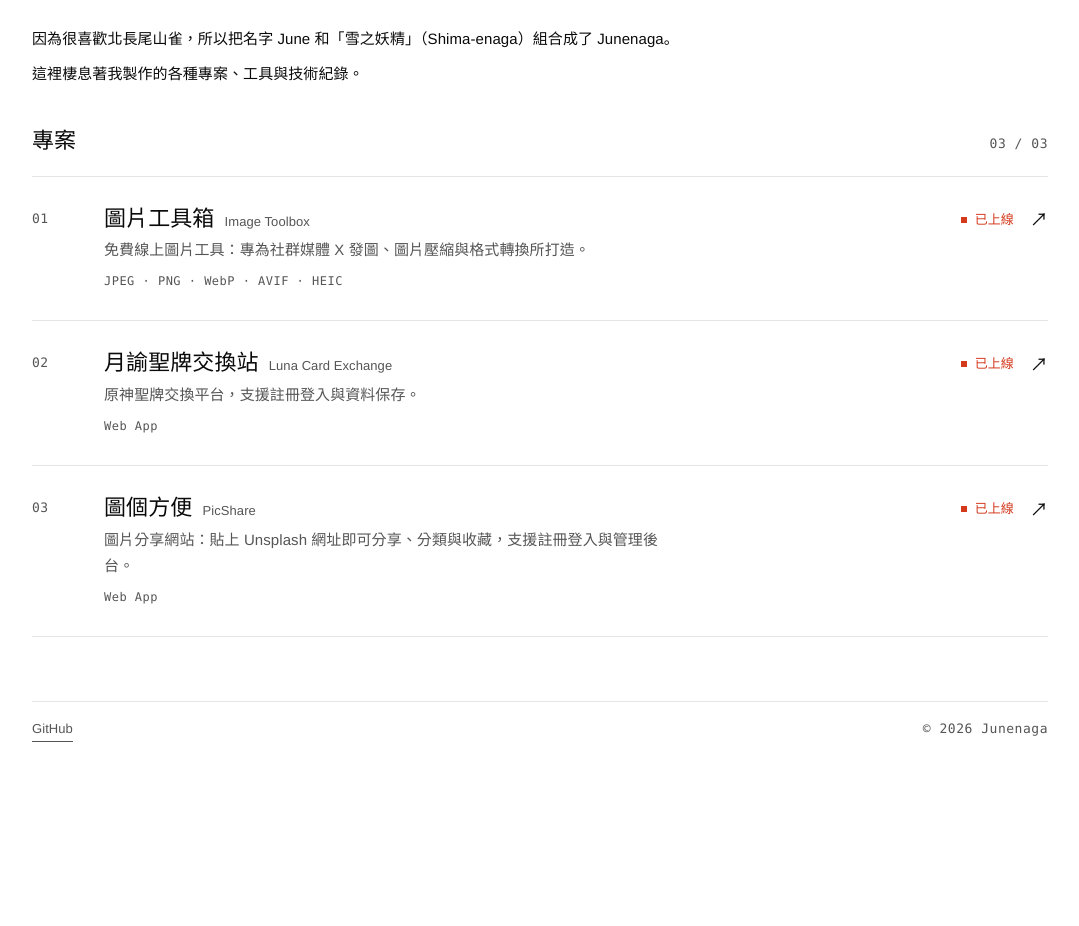
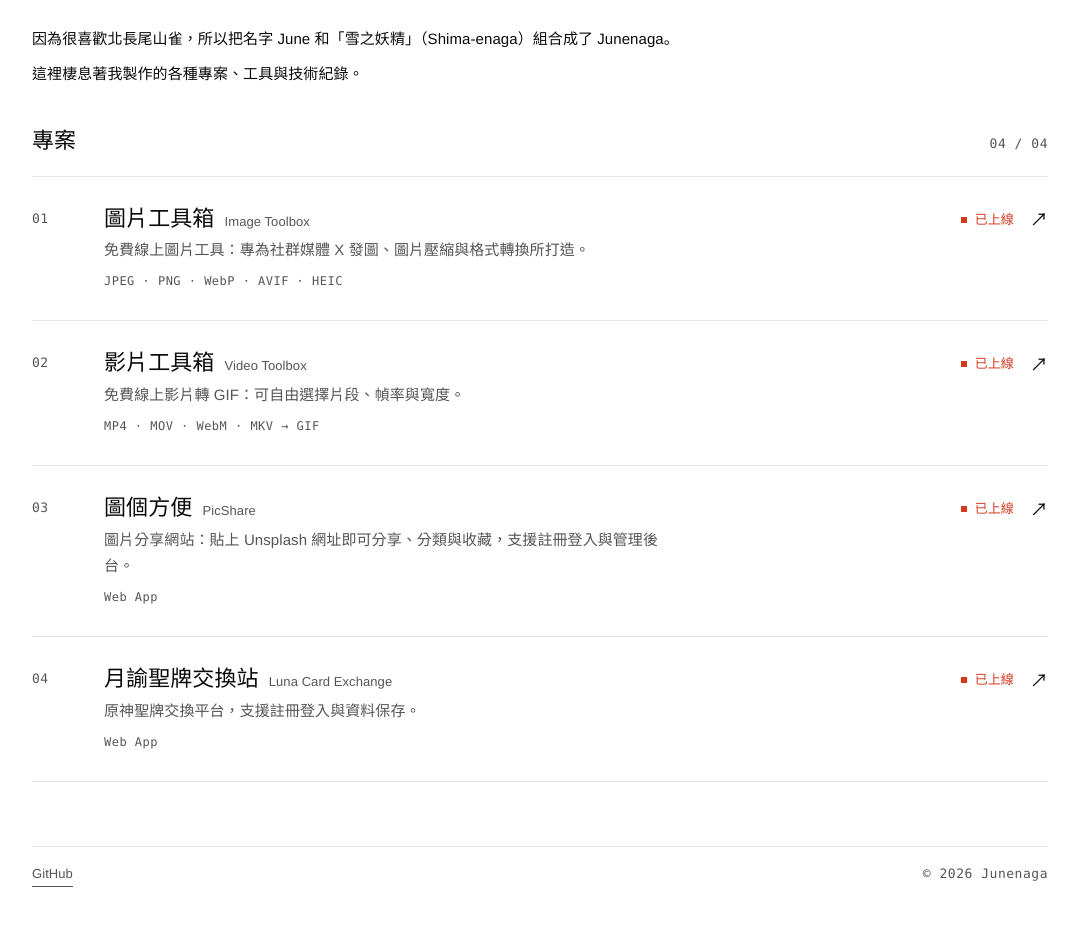
Before and after one commit to JuneChen1/junenaga-home, a plain HTML site: page public/index.html in a window 1280 px wide. Shown: the part 142-1068 px from the top of the page, without its empty margins (100-1179 px from the left). Before the commit the page ends 948 px from the top, so only its background shows below. Drawn offline with Linux system fonts and the light colour scheme.

Commit message:
feat(home): add Video Toolbox to project list

```diff
--- a/public/index.html
+++ b/public/index.html
@@ -6,14 +6,14 @@
     <title>Junenaga</title>
     <meta
       name="description"
-      content="Junenaga 的作品集：圖片工具箱、月諭聖牌交換站、圖個方便等個人製作的網站與工具。"
+      content="Junenaga 的作品集：圖片工具箱、影片工具箱、月諭聖牌交換站、圖個方便等個人製作的網站與工具。"
     />
     <link rel="canonical" href="https://junenaga.com/" />
     <meta property="og:type" content="website" />
     <meta property="og:title" content="Junenaga" />
     <meta
       property="og:description"
-      content="Junenaga 的作品集：圖片工具箱、月諭聖牌交換站、圖個方便等個人製作的網站與工具。"
+      content="Junenaga 的作品集：圖片工具箱、影片工具箱、月諭聖牌交換站、圖個方便等個人製作的網站與工具。"
     />
     <meta property="og:url" content="https://junenaga.com/" />
     <meta property="og:image" content="https://junenaga.com/android-chrome-512x512.png" />
@@ -45,7 +45,7 @@
       <section class="projects" aria-labelledby="projects">
         <div class="section-head">
           <h2 id="projects">專案</h2>
-          <span class="num count">03 / 03</span>
+          <span class="num count">04 / 04</span>
         </div>
 
         <ul class="list">
@@ -67,12 +67,14 @@
           </li>
 
           <li>
-            <a class="row" href="https://lunacard.junenaga.com/">
+            <a class="row" href="https://videotools.junenaga.com/">
               <span class="idx num">02</span>
               <span class="body">
-                <span class="name">月諭聖牌交換站 <small>Luna Card Exchange</small></span>
-                <span class="desc">原神聖牌交換平台，支援註冊登入與資料保存。</span>
-                <span class="tags num">Web App</span>
+                <span class="name">影片工具箱 <small>Video Toolbox</small></span>
+                <span class="desc"
+                  >免費線上影片轉 GIF：可自由選擇片段、幀率與寬度。</span
+                >
+                <span class="tags num">MP4 · MOV · WebM · MKV → GIF</span>
               </span>
               <span class="meta">
                 <span class="status live">已上線</span>
@@ -97,6 +99,21 @@
               </span>
             </a>
           </li>
+
+          <li>
+            <a class="row" href="https://lunacard.junenaga.com/">
+              <span class="idx num">04</span>
+              <span class="body">
+                <span class="name">月諭聖牌交換站 <small>Luna Card Exchange</small></span>
+                <span class="desc">原神聖牌交換平台，支援註冊登入與資料保存。</span>
+                <span class="tags num">Web App</span>
+              </span>
+              <span class="meta">
+                <span class="status live">已上線</span>
+                <span class="arrow" aria-hidden="true">↗</span>
+              </span>
+            </a>
+          </li>
         </ul>
       </section>
 
```
